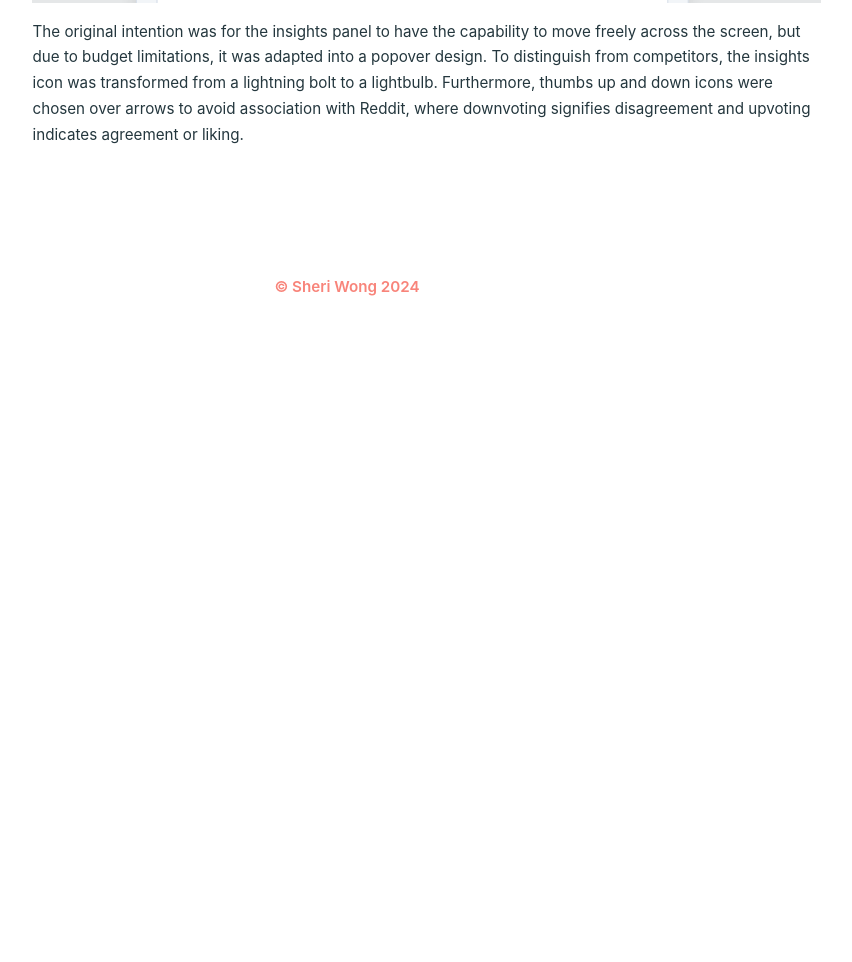
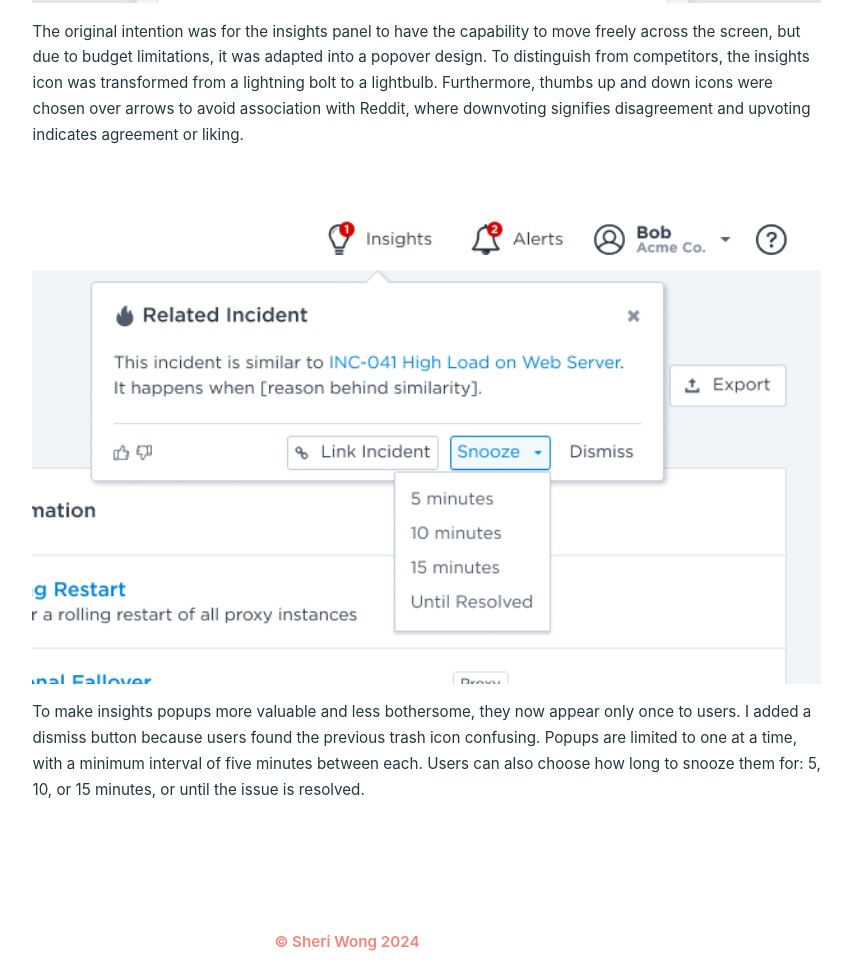
Before and after one commit to sheriwong/sheri, a plain HTML site: page project-insights.html in a window 1280 px wide. Shown: the part 5646-6608 px from the top of the page, without its empty margins (293-1145 px from the left). Before the commit the page ends 5953 px from the top, so only its background shows below. Drawn offline with Linux system fonts and the light colour scheme.

Commit message:
updated ai insights

```diff
--- a/project-insights.html
+++ b/project-insights.html
@@ -237,6 +237,23 @@
           </div>
 
       </div>
+
+        <div class="half-section">
+
+          <div class="half-image">
+          <img src="img/xM/insight-popover.png" alt="final insight popover">
+          </div>
+
+          <div class="half-text">
+          <p class="proj-text">
+            To make insights popups more valuable and less bothersome, they now appear only once to users.
+            I added a dismiss button because users found the previous trash icon confusing. Popups are limited to one at a time,
+            with a minimum interval of five minutes between each. Users can also choose how long to snooze them for: 5, 10, or 15 minutes,
+            or until the issue is resolved.</p>
+          </div>
+
+      </div>
+
     </div>
 
 
```
Also changed, not shown: img/xM/insight-popover.png (added).
